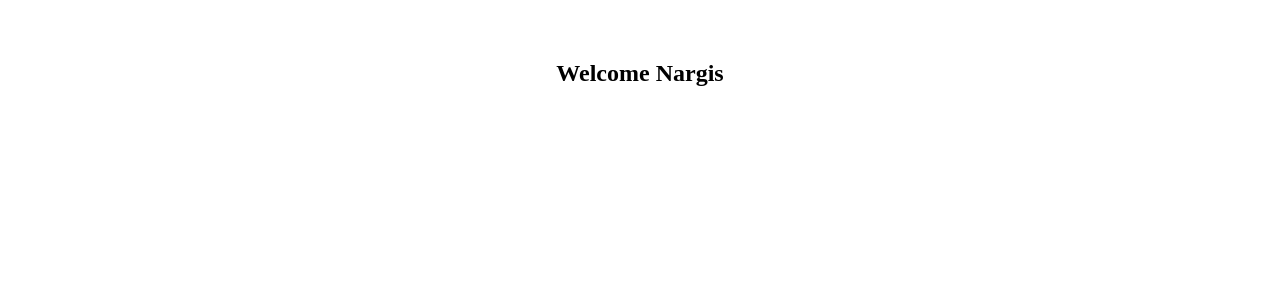
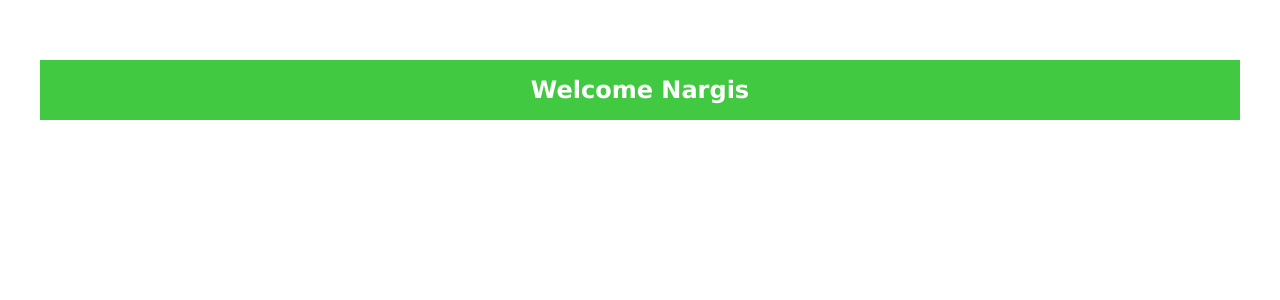
Before and after one commit to Nargissamatova/react_basics, a React (Vite) app in the folder counter/: page / in a window 1280 px wide. Shown: the top 300 px of the page. Built offline with nearby package versions, Linux system fonts and the light colour scheme.

Commit message:
user greeting task completed

```diff
--- a/counter/src/UserGreeting.jsx
+++ b/counter/src/UserGreeting.jsx
@@ -1,8 +1,9 @@
 function Greeting(props) {
-  return props.isLoggedIn ? (
-    <h2>Welcome {props.name}</h2>
-  ) : (
-    <h2>You should login first</h2>
+  const welcomeMessage = (
+    <h2 className="welcome-message">Welcome {props.name}</h2>
   );
+  const loginPrompt = <h2 className="login-prompt">You should login first</h2>;
+
+  return props.isLoggedIn ? welcomeMessage : loginPrompt;
 }
 export default Greeting;
--- a/counter/src/index.css
+++ b/counter/src/index.css
@@ -0,0 +1,15 @@
+* {
+    font-family: Verdana, Geneva, Tahoma, sans-serif;
+}
+
+.welcome-message {
+    background-color: rgb(65, 201, 65);
+    color: white;
+    padding: 1rem;
+}
+
+.login-prompt {
+    background-color: red;
+    color: white;
+    padding: 1rem;
+}
```
